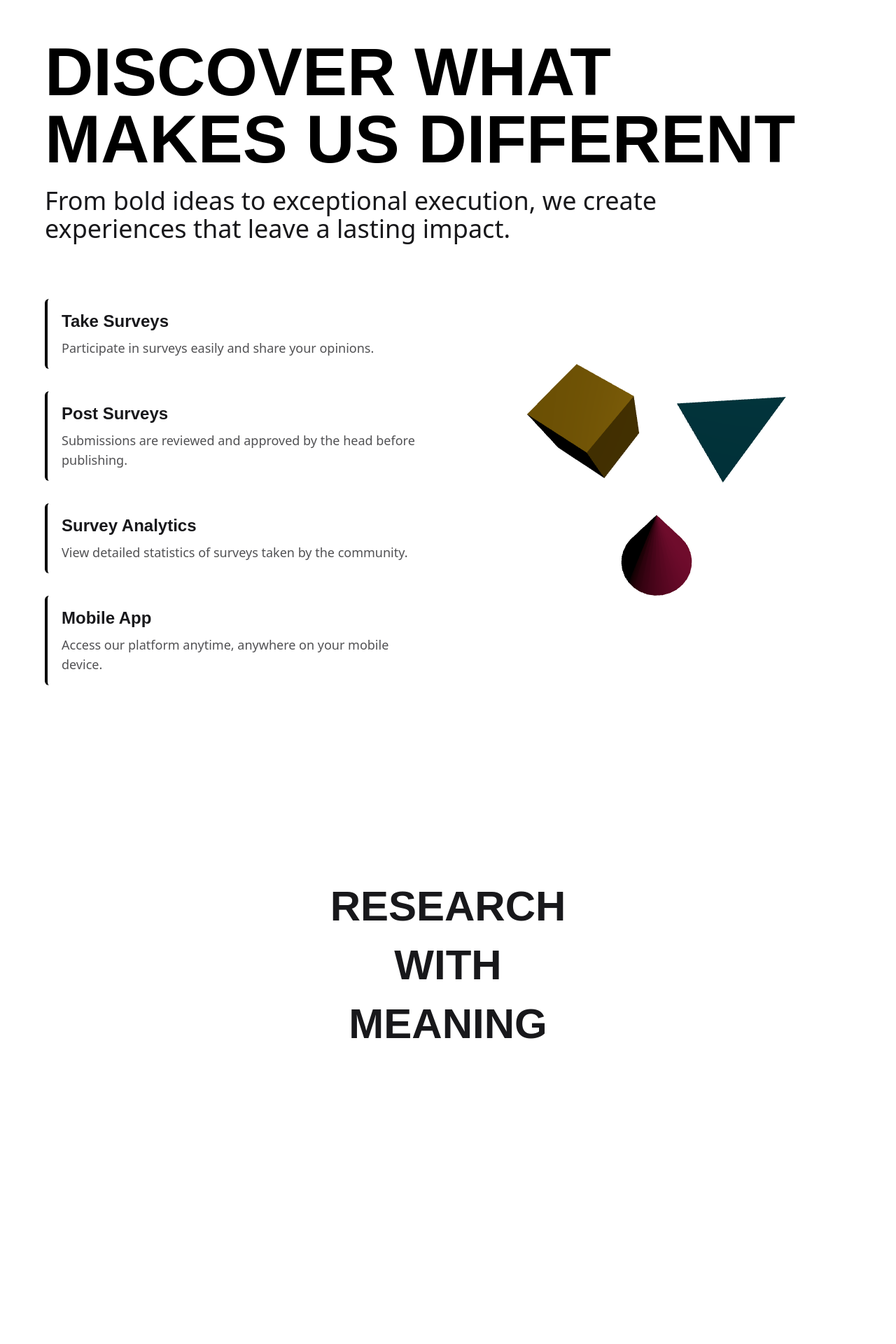
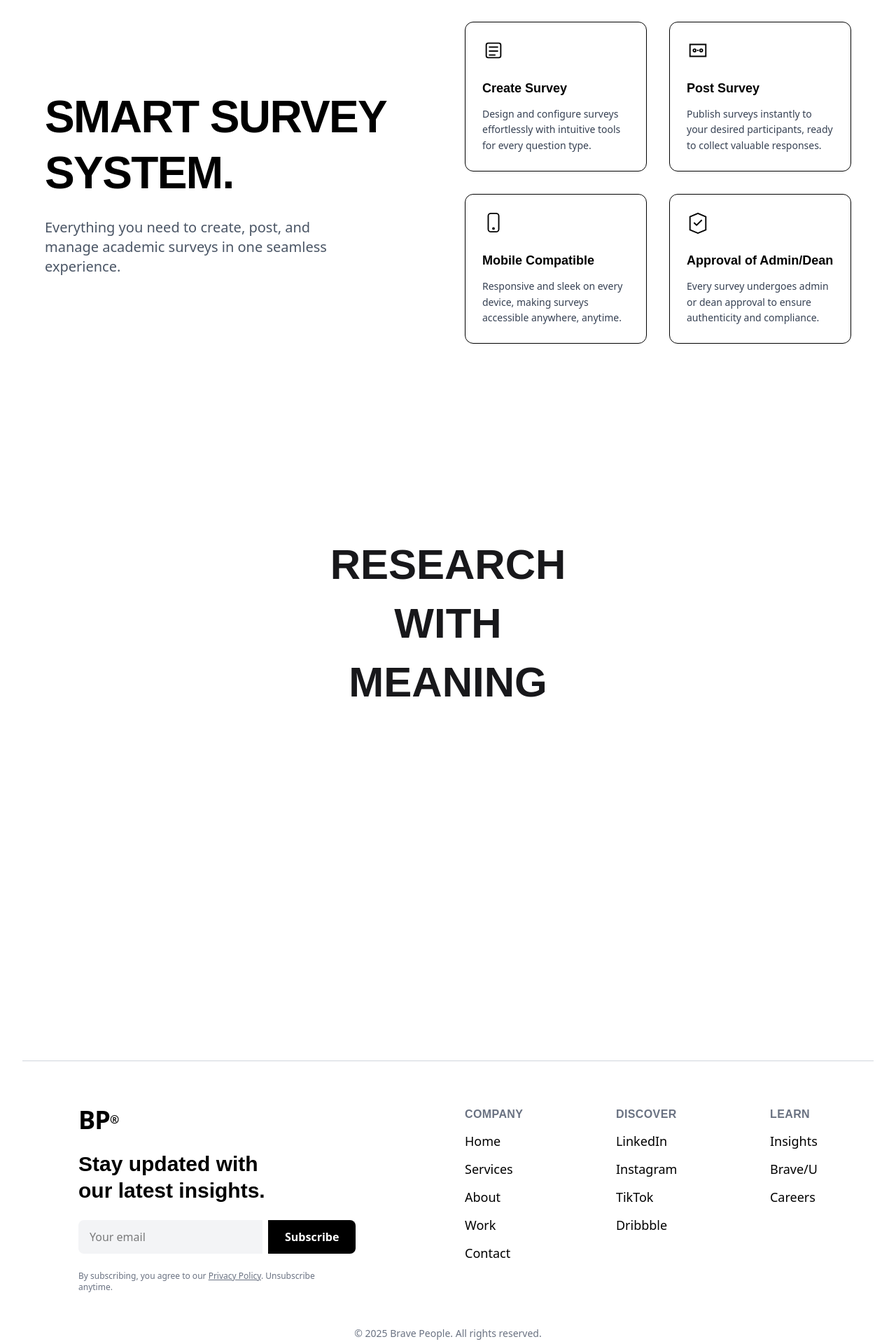
Before and after one commit to ZieksQ/Research_Connect, a React (Vite) app in the folder frontend/: page / in a window 1280 px wide. Shown: the part 2280-4200 px from the top of the page at 70% size. Built offline with nearby package versions, Linux system fonts and the light colour scheme.

Commit message:
added footer and fixed feature section

```diff
--- a/frontend/src/pages/landingPage/landingPage-components/featureSection.jsx
+++ b/frontend/src/pages/landingPage/landingPage-components/featureSection.jsx
@@ -1,54 +1,141 @@
 import React from "react";
 import { motion } from "framer-motion";
-import SpinningCube from "./spinningCube";
+
+const features = [
+  {
+    title: "Create Survey",
+    desc: "Design and configure surveys effortlessly with intuitive tools for every question type.",
+    icon: (
+      <svg
+        className="w-8 h-8 transition-colors duration-500"
+        xmlns="http://www.w3.org/2000/svg"
+        fill="none"
+        stroke="currentColor"
+        strokeWidth="2"
+        viewBox="0 0 34 34"
+      >
+        <rect x="6" y="6" width="22" height="22" rx="3" />
+        <line x1="10" y1="12" x2="24" y2="12" />
+        <line x1="10" y1="18" x2="24" y2="18" />
+        <line x1="10" y1="24" x2="20" y2="24" />
+      </svg>
+    ),
+  },
+  {
+    title: "Post Survey",
+    desc: "Publish surveys instantly to your desired participants, ready to collect valuable responses.",
+    icon: (
+      <svg
+        className="w-8 h-8 transition-colors duration-500"
+        xmlns="http://www.w3.org/2000/svg"
+        fill="none"
+        stroke="currentColor"
+        strokeWidth="2"
+        viewBox="0 0 34 34"
+      >
+        <path d="M5 8h24v18H5z" />
+        <circle cx="12" cy="17" r="2" />
+        <circle cx="22" cy="17" r="2" />
+        <line x1="16" y1="17" x2="18" y2="17" />
+      </svg>
+    ),
+  },
+  {
+    title: "Mobile Compatible",
+    desc: "Responsive and sleek on every device, making surveys accessible anywhere, anytime.",
+    icon: (
+      <svg
+        className="w-8 h-8 transition-colors duration-500"
+        xmlns="http://www.w3.org/2000/svg"
+        fill="none"
+        stroke="currentColor"
+        strokeWidth="2"
+        viewBox="0 0 34 34"
+      >
+        <rect x="9" y="3" width="16" height="28" rx="4" />
+        <circle cx="17" cy="26" r="1" />
+      </svg>
+    ),
+  },
+  {
+    title: "Approval of Admin/Dean",
+    desc: "Every survey undergoes admin or dean approval to ensure authenticity and compliance.",
+    icon: (
+      <svg
+        className="w-8 h-8 transition-colors duration-500"
+        xmlns="http://www.w3.org/2000/svg"
+        fill="none"
+        stroke="currentColor"
+        strokeWidth="2"
+        viewBox="0 0 34 34"
+      >
+        <path d="M5 28V8l12-5 12 5v20l-12 5-12-5z" />
+        <polyline points="11,17 15,21 23,13" />
+      </svg>
+    ),
+  },
+];
+
+const sectionVariant = {
+  hidden: { opacity: 0, y: 30 },
+  visible: {
+    opacity: 1,
+    y: 0,
+    transition: { duration: 0.8, staggerChildren: 0.18 },
+  },
+};
+
+const cardVariant = {
+  hidden: { opacity: 0, y: 20 },
+  visible: {
+    opacity: 1,
+    y: 0,
+    transition: { duration: 0.7, ease: "easeOut" },
+  },
+};
 
 export default function FeatureSection() {
-  const cards = [
-    { title: "Take Surveys", description: "Participate in surveys easily and share your opinions." },
-    { title: "Post Surveys", description: "Submissions are reviewed and approved by the head before publishing." },
-    { title: "Survey Analytics", description: "View detailed statistics of surveys taken by the community." },
-    { title: "Mobile App", description: "Access our platform anytime, anywhere on your mobile device." },
-  ];
+  return (
+    <section className="mt-24 bg-white text-black">
+      <motion.div
+        initial="hidden"
+        whileInView="visible"
+        viewport={{ once: true, amount: 0.2 }}
+        variants={sectionVariant}
+        className="max-w-6xl mx-auto grid grid-cols-1 lg:grid-cols-2 gap-12 items-center"
+      >
+        {/* Left Column - Heading */}
+        <motion.div variants={cardVariant} className="space-y-6 text-center lg:text-left">
+          <h2 className="font-black text-[clamp(2.2rem,5vw,4.8rem)] leading-tight tracking-tight">
+            SMART SURVEY<br />SYSTEM.
+          </h2>
+          <p className="text-gray-600 text-lg md:text-xl max-w-md mx-auto lg:mx-0">
+            Everything you need to create, post, and manage academic surveys in one seamless experience.
+          </p>
+        </motion.div>
 
-  const cardVariants = {
-    hidden: { opacity: 0, x: -50 },
-    visible: { opacity: 1, x: 0, transition: { duration: 0.6 } },
-  };
-
-  return (
-    <section className="relative mt-30 flex flex-col px-4 md:px-8 bg-white">
-      {/* Header */}
-      <h2 className="mb-5 text-4xl font-bold md:text-6xl lg:text-8xl text-black">
-        DISCOVER WHAT MAKES US DIFFERENT
-      </h2>
-      <p className="mb-12 max-w-[50ch] text-xl md:mb-20 md:text-2xl lg:text-4xl">
-        From bold ideas to exceptional execution, we create experiences that leave a lasting impact.
-      </p>
-
-      {/* Cards + Cube */}
-      <section className="flex flex-col gap-10 lg:flex-row lg:items-start">
-        {/* Cards */}
-        <div className="flex w-full flex-col gap-8 lg:w-1/2">
-          {cards.map((card, index) => (
+        {/* Right Column - Feature Grid */}
+        <motion.div
+          variants={cardVariant}
+          className="grid grid-cols-1 sm:grid-cols-2 gap-8"
+        >
+          {features.map((feature) => (
             <motion.div
-              key={index}
-              className="relative rounded-md border-l-4 border-black bg-transparent px-5 py-4"
-              variants={cardVariants}
-              initial="hidden"
-              whileInView="visible"
-              viewport={{ once: false, amount: 0.3 }}
+              key={feature.title}
+              whileHover={{ scale: 1.05 }}
+              whileTap={{ scale: 0.98 }}
+              transition={{ duration: 0.35, ease: "easeInOut" }}
+              className="group flex flex-col gap-3 items-start border border-black rounded-xl p-6 transition-all duration-500 hover:bg-black hover:text-white"
             >
-              <h3 className="text-lg md:text-2xl font-semibold mb-2">{card.title}</h3>
-              <p className="text-base md:text-lg opacity-75">{card.description}</p>
+              <div className="mb-3 text-black group-hover:text-white">{feature.icon}</div>
+              <h3 className="text-lg font-semibold">{feature.title}</h3>
+              <p className="text-gray-700 text-sm leading-relaxed group-hover:text-gray-200">
+                {feature.desc}
+              </p>
             </motion.div>
           ))}
-        </div>
-
-        {/* Spinning Cube */}
-        <div className="w-full h-[400px] lg:h-[500px] lg:w-1/2 lg:sticky lg:top-20">
-          <SpinningCube />
-        </div>
-      </section>
+        </motion.div>
+      </motion.div>
     </section>
   );
 }
--- /dev/null
+++ b/frontend/src/pages/landingPage/landingPage-components/footer.jsx
@@ -0,0 +1,155 @@
+import React from "react";
+import { motion } from "framer-motion";
+
+const footerLinks = [
+  { title: "Home", url: "/" },
+  { title: "Services", url: "/services" },
+  { title: "About", url: "/about" },
+  { title: "Work", url: "/work" },
+  { title: "Contact", url: "/contact" },
+];
+
+const socials = [
+  { title: "LinkedIn", url: "https://linkedin.com" },
+  { title: "Instagram", url: "https://instagram.com" },
+  { title: "TikTok", url: "https://tiktok.com" },
+  { title: "Dribbble", url: "https://dribbble.com" },
+];
+
+const learnLinks = [
+  { title: "Insights", url: "/" },
+  { title: "Brave/U", url: "/" },
+  { title: "Careers", url: "/" },
+];
+
+const Footer = () => {
+  const fadeVariant = {
+    hidden: { opacity: 0, y: 40 },
+    visible: {
+      opacity: 1,
+      y: 0,
+      transition: { duration: 0.8, staggerChildren: 0.2 },
+    },
+  };
+
+  const linkHover = {
+    rest: { scale: 1, color: "#000" },
+    hover: { scale: 1.05, color: "#555" },
+  };
+
+  return (
+    <motion.footer
+      initial="hidden"
+      whileInView="visible"
+      viewport={{ once: true, amount: 0.2 }}
+      variants={fadeVariant}
+      className="bg-white text-black px-8 py-16 md:px-20 mt-24 border-t border-gray-300"
+    >
+      <motion.div
+        variants={fadeVariant}
+        className="flex flex-col lg:flex-row lg:justify-between gap-12"
+      >
+        {/* Left side - brand and newsletter */}
+        <motion.div variants={fadeVariant} className="flex-1 space-y-6">
+          <div>
+            <span className="font-extrabold text-4xl tracking-tight">BP<sup className="text-base">®</sup></span>
+          </div>
+          <h2 className="text-2xl md:text-3xl font-bold leading-tight text-black">
+            Stay updated with<br/> our latest insights.
+          </h2>
+
+          <form className="flex mt-4 max-w-sm space-x-2">
+            <input
+              type="email"
+              placeholder="Your email"
+              className="flex-1 px-4 py-3 rounded-l-lg bg-gray-100 text-black focus:outline-none focus:bg-white transition duration-300"
+            />
+            <motion.button
+              whileHover={{ backgroundColor: "#000", color: "#fff", scale: 1.05 }}
+              transition={{ duration: 0.3 }}
+              type="submit"
+              className="bg-black text-white px-6 py-3 rounded-r-lg font-semibold transition-all duration-300"
+            >
+              Subscribe
+            </motion.button>
+          </form>
+          <small className="block text-xs text-gray-500 max-w-sm">
+            By subscribing, you agree to our{" "}
+            <a href="#" className="underline hover:text-black transition">Privacy Policy</a>.
+            Unsubscribe anytime.
+          </small>
+        </motion.div>
+
+        {/* Right side - navigation links */}
+        <motion.div
+          variants={fadeVariant}
+          className="flex-1 flex flex-wrap sm:flex-nowrap justify-between gap-8"
+        >
+          <div>
+            <h4 className="mb-3 text-gray-500 uppercase font-semibold tracking-wide">
+              Company
+            </h4>
+            {footerLinks.map((link) => (
+              <motion.a
+                key={link.title}
+                href={link.url}
+                variants={linkHover}
+                whileHover="hover"
+                className="block mb-3 text-lg relative group transition"
+              >
+                <span className="group-hover:text-gray-700 transition-colors duration-300">{link.title}</span>
+                <span className="absolute left-0 bottom-0 h-[1px] w-full bg-black scale-x-0 group-hover:scale-x-100 origin-left transition-transform duration-300"></span>
+              </motion.a>
+            ))}
+          </div>
+
+          <div>
+            <h4 className="mb-3 text-gray-500 uppercase font-semibold tracking-wide">
+              Discover
+            </h4>
+            {socials.map((link) => (
+              <motion.a
+                key={link.title}
+                href={link.url}
+                variants={linkHover}
+                whileHover="hover"
+                className="block mb-3 text-lg relative group transition"
+              >
+                <span className="group-hover:text-gray-700 transition-colors duration-300">{link.title}</span>
+                <span className="absolute left-0 bottom-0 h-[1px] w-full bg-black scale-x-0 group-hover:scale-x-100 origin-left transition-transform duration-300"></span>
+              </motion.a>
+            ))}
+          </div>
+
+          <div>
+            <h4 className="mb-3 text-gray-500 uppercase font-semibold tracking-wide">
+              Learn
+            </h4>
+            {learnLinks.map((link) => (
+              <motion.a
+                key={link.title}
+                href={link.url}
+                variants={linkHover}
+                whileHover="hover"
+                className="block mb-3 text-lg relative group transition"
+              >
+                <span className="group-hover:text-gray-700 transition-colors duration-300">{link.title}</span>
+                <span className="absolute left-0 bottom-0 h-[1px] w-full bg-black scale-x-0 group-hover:scale-x-100 origin-left transition-transform duration-300"></span>
+              </motion.a>
+            ))}
+          </div>
+        </motion.div>
+      </motion.div>
+
+      {/* Bottom copyright */}
+      <motion.div
+        variants={fadeVariant}
+        className="mt-12 text-center text-sm text-gray-500"
+      >
+        © {new Date().getFullYear()} Brave People. All rights reserved.
+      </motion.div>
+    </motion.footer>
+  );
+};
+
+export default Footer;
--- a/frontend/src/pages/landingPage/landingPage.jsx
+++ b/frontend/src/pages/landingPage/landingPage.jsx
@@ -9,6 +9,7 @@ import GallerySection from "./landingPage-components/gallerySection";
 import FeatureSection from "./landingPage-components/featureSection";
 import TransitionText from "./landingPage-components/transitionText";
 import Loader from "./landingPage-components/loader";
+import Footer from "./landingPage-components/footer";
 
 export default function LandingPage() {
   const scrollRef = useRef(null);
@@ -20,7 +21,6 @@ export default function LandingPage() {
   const x2 = useTransform(scrollY, [0, 800], ["0%", "70%"]);
   const x3 = useTransform(scrollY, [0, 800], ["0%", "-100%"]);
 
-  // Initialize LocomotiveScroll after loader finishes
   useEffect(() => {
     if (!loading && scrollRef.current) {
       const scroll = new LocomotiveScroll({
@@ -33,6 +33,11 @@ export default function LandingPage() {
       scroll.on("scroll", (args) => {
         scrollY.set(args.scroll.y);
       });
+
+      // Update locomotive-scroll after a short delay on content/images load
+      setTimeout(() => {
+        scroll.update();
+      }, 600);
 
       return () => scroll.destroy();
     }
@@ -47,31 +52,28 @@ export default function LandingPage() {
       {!loading && (
         <>
           <Header />
-
           <main
             data-scroll-container
             ref={scrollRef}
-            className="relative min-h-screen overflow-x-hidden scroll-smooth p-8 bg-white"
+            className="relative min-h-screen overflow-x-hidden scroll-smooth bg-white p-8"
           >
             {/* Add IDs for hamburger scrolling */}
             <section id="home">
               <HeroSection x1={x1} x2={x2} x3={x3} />
             </section>
-
             <section id="about">
               <AboutSection />
             </section>
-
             <section id="socials">
               <GallerySection />
             </section>
-
             <section id="features">
               <FeatureSection />
             </section>
-
             <TransitionText />
             <div className="h-32" />
+            {/* Footer is INSIDE the main container */}
+            <Footer />
           </main>
         </>
       )}
```
